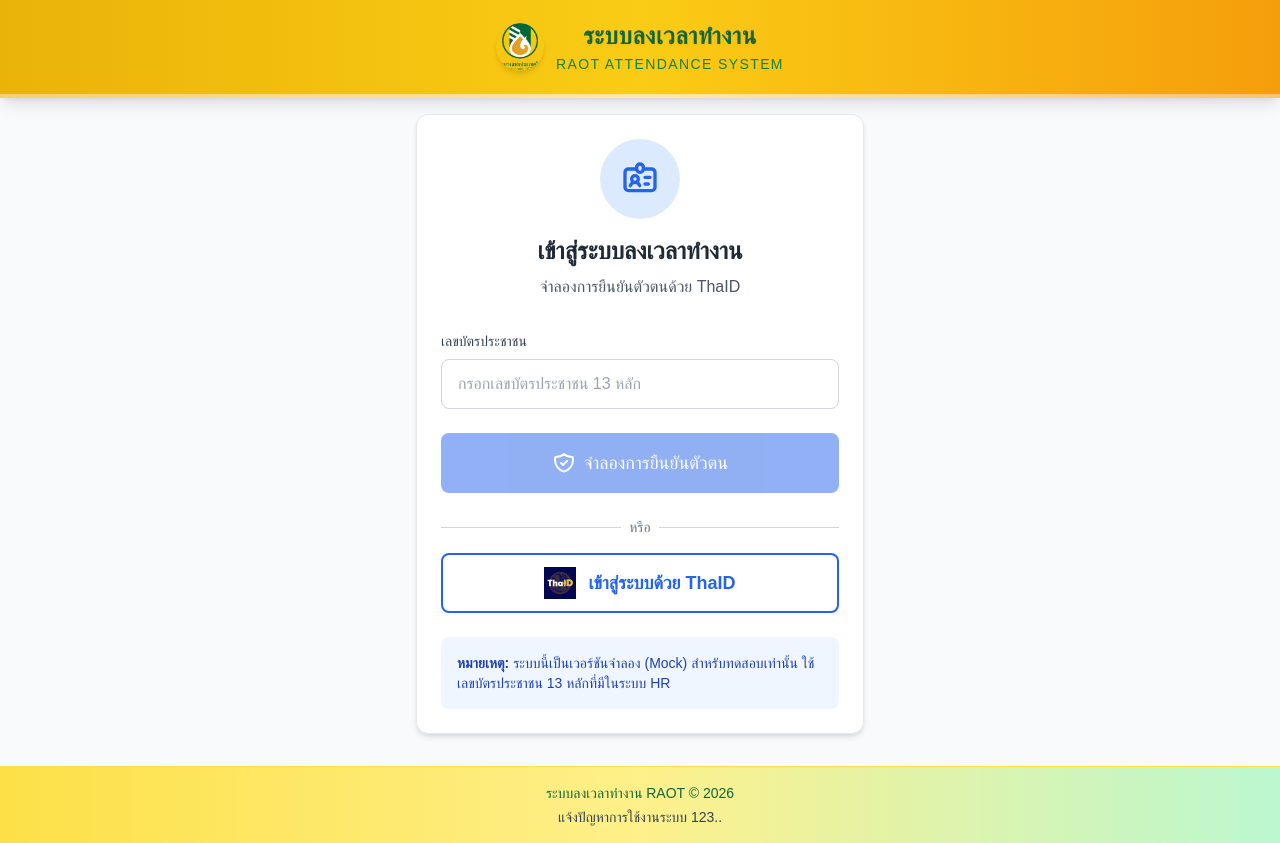
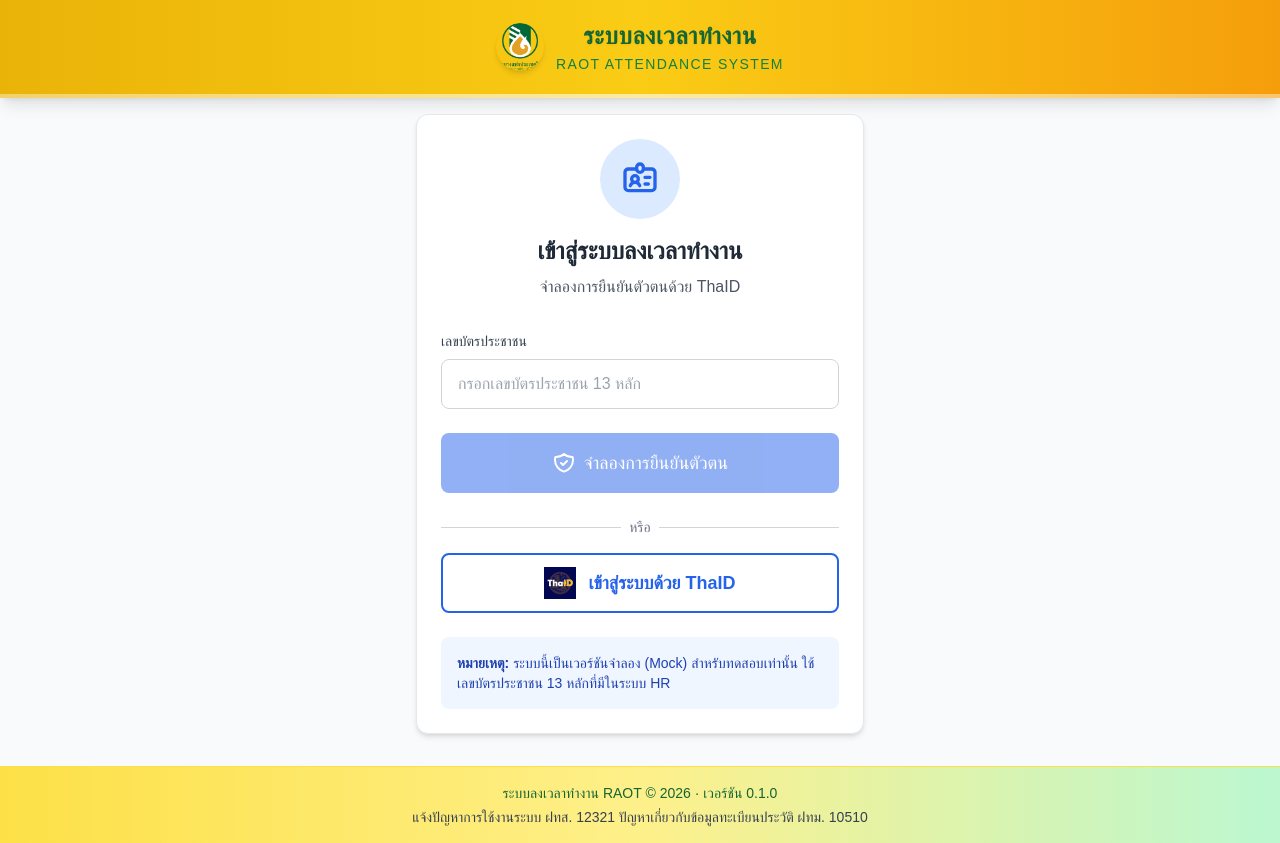
Before and after one commit to cokcok/rwa2, a Next.js app: page /login in a window 1280 px wide. Built offline with nearby package versions, Linux system fonts and the light colour scheme.

Commit message:
feat: show app version and support contact in footer

```diff
--- a/src/app/layout.tsx
+++ b/src/app/layout.tsx
@@ -1,6 +1,7 @@
 import type { Metadata } from "next";
 import localFont from "next/font/local";
 import IdleLogout from "@/components/IdleLogout";
+import { APP_VERSION } from "@/lib/version";
 
 import "./globals.css";
 
@@ -65,8 +66,12 @@
 
         {/* Footer */}
         <footer className="text-center py-4 text-sm text-green-800 bg-gradient-to-r from-yellow-300 via-yellow-200 to-green-200 border-t border-yellow-300 mt-4">
-          <p>ระบบลงเวลาทำงาน RAOT &copy; {new Date().getFullYear()}</p>
-          <p className="mt-1 font-medium text-gray-700">แจ้งปัญหาการใช้งานระบบ 123..</p>
+          <p>
+            ระบบลงเวลาทำงาน RAOT &copy; {new Date().getFullYear()} · เวอร์ชัน {APP_VERSION}
+          </p>
+          <p className="mt-1 font-medium text-gray-700">
+            แจ้งปัญหาการใช้งานระบบ ฝทส. 12321 ปัญหาเกี่ยวกับข้อมูลทะเบียนประวัติ ฝทม. 10510
+          </p>
         </footer>
       </body>
     </html>
--- /dev/null
+++ b/src/lib/version.ts
@@ -0,0 +1,8 @@
+import pkg from '../../package.json'
+
+/**
+ * เวอร์ชันของแอป — source of truth อยู่ที่ package.json ("version")
+ * bump ด้วย: npm version patch | minor | major
+ * (อัปเดต package.json + package-lock.json พร้อมกัน)
+ */
+export const APP_VERSION: string = pkg.version
```
